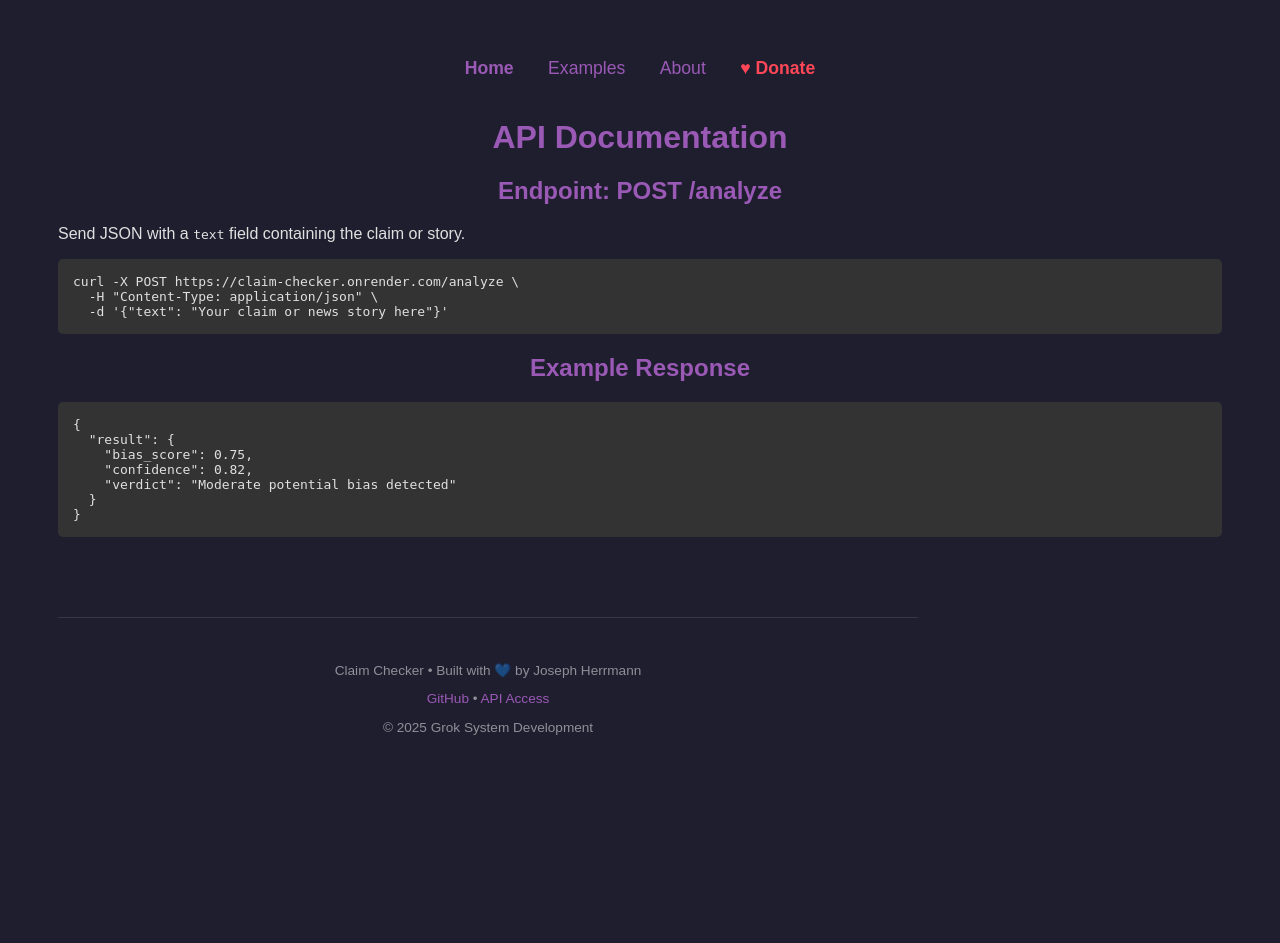
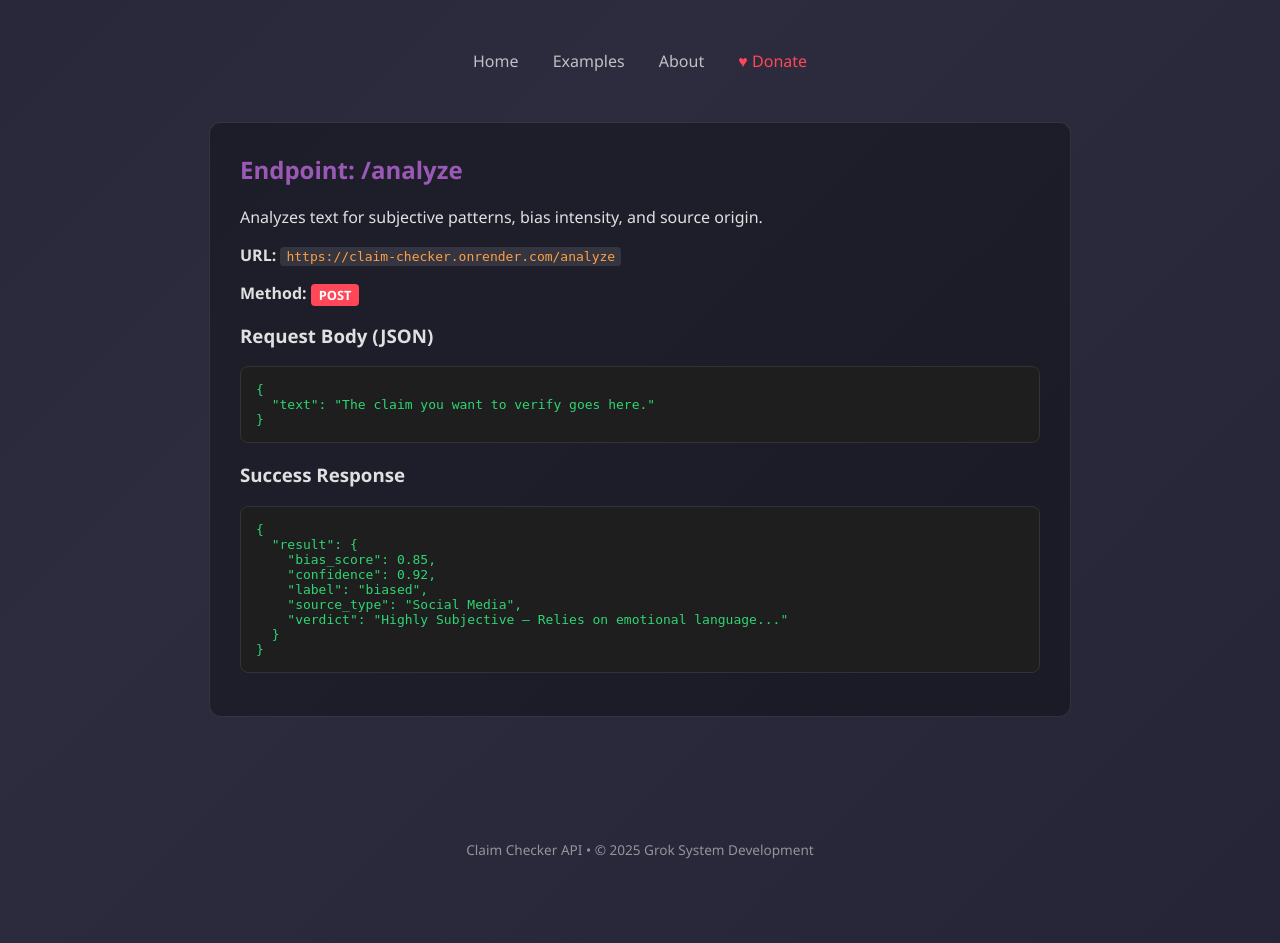
Before and after one commit to thenecronwolf-blip/Claim-Checker, a Flask app: page /docs in a window 1280 px wide. Before the commit the page ends 735 px from the top, so only its background shows below. Run offline with Flask 3, Linux system fonts and the light colour scheme.

Commit message:
Update docs.html

```diff
--- a/ui/templates/docs.html
+++ b/ui/templates/docs.html
@@ -3,47 +3,81 @@
 <head>
     <meta charset="UTF-8">
     <meta name="viewport" content="width=device-width, initial-scale=1.0">
-    <title>API Docs - Claim Checker</title>
+    <title>API Documentation - Claim Checker</title>
     <style>
-        body { font-family: Arial, sans-serif; background: #1e1e2f; color: #e0e0e0; padding: 50px; }
-        a { color: #9b59b6; } nav a { margin: 0 15px; font-size: 1.1em; }
-        nav { margin-bottom: 40px; text-align: center; }
-        pre { background: #333; padding: 15px; border-radius: 5px; overflow-x: auto; }
-        h1, h2 { color: #9b59b6; text-align: center; }
+        body {
+            font-family: 'Segoe UI', monospace, sans-serif; /* Monospace font looks techy */
+            color: #e0e0e0;
+            display: flex;
+            flex-direction: column;
+            align-items: center;
+            padding: 50px;
+            margin: 0;
+            min-height: 100vh;
+            background: linear-gradient(-45deg, #1e1e2f, #2c2c3e, #1a1a2e, #0f0f1a);
+            background-size: 400% 400%;
+            animation: gradientBG 15s ease infinite;
+        }
+        @keyframes gradientBG { 0% { background-position: 0% 50%; } 50% { background-position: 100% 50%; } 100% { background-position: 0% 50%; } }
+
+        nav { margin-bottom: 50px; font-family: 'Segoe UI', sans-serif; }
+        nav a { color: rgba(255,255,255,0.7); margin: 0 15px; text-decoration: none; font-weight: 500; transition: color 0.2s; }
+        nav a:hover { color: #9b59b6; }
+
+        .doc-card {
+            background: rgba(0, 0, 0, 0.3);
+            border: 1px solid rgba(255,255,255,0.1);
+            padding: 30px;
+            border-radius: 12px;
+            max-width: 800px;
+            width: 100%;
+            margin-bottom: 30px;
+        }
+
+        h2 { color: #9b59b6; margin-top: 0; }
+        code { background: rgba(255,255,255,0.1); padding: 2px 6px; border-radius: 4px; color: #ff9f43; }
+        pre { background: #1e1e1e; padding: 15px; border-radius: 8px; overflow-x: auto; border: 1px solid #333; color: #2ed573; }
+
+        .method { background: #ff4757; color: white; padding: 2px 8px; border-radius: 4px; font-weight: bold; font-size: 0.8em; vertical-align: middle; }
     </style>
 </head>
 <body>
-    <nav style="margin-bottom: 40px; text-align: center;">
-    <a href="/" style="color: #9b59b6; margin: 0 15px; text-decoration: none; font-weight: bold;">Home</a>
-    <a href="/examples" style="color: #9b59b6; margin: 0 15px; text-decoration: none;">Examples</a>
-    <a href="/about" style="color: #9b59b6; margin: 0 15px; text-decoration: none;">About</a>
-    <a href="/donate" style="color: #ff4757; margin: 0 15px; text-decoration: none; font-weight: bold;">♥ Donate</a>
-</nav>
 
-    <h1>API Documentation</h1>
-    <h2>Endpoint: POST /analyze</h2>
-    <p>Send JSON with a <code>text</code> field containing the claim or story.</p>
-    <pre>curl -X POST https://claim-checker.onrender.com/analyze \
-  -H "Content-Type: application/json" \
-  -d '{"text": "Your claim or news story here"}'</pre>
+    <nav>
+        <a href="/">Home</a>
+        <a href="/examples">Examples</a>
+        <a href="/about">About</a>
+        <a href="/donate" style="color: #ff4757;">♥ Donate</a>
+    </nav>
 
-    <h2>Example Response</h2>
-    <pre>{
+    <div class="doc-card">
+        <h2>Endpoint: /analyze</h2>
+        <p>Analyzes text for subjective patterns, bias intensity, and source origin.</p>
+
+        <p><strong>URL:</strong> <code>https://claim-checker.onrender.com/analyze</code></p>
+        <p><strong>Method:</strong> <span class="method">POST</span></p>
+
+        <h3>Request Body (JSON)</h3>
+        <pre>{
+  "text": "The claim you want to verify goes here."
+}</pre>
+
+        <h3>Success Response</h3>
+        <pre>{
   "result": {
-    "bias_score": 0.75,
-    "confidence": 0.82,
-    "verdict": "Moderate potential bias detected"
+    "bias_score": 0.85,
+    "confidence": 0.92,
+    "label": "biased",
+    "source_type": "Social Media",
+    "verdict": "Highly Subjective – Relies on emotional language..."
   }
 }</pre>
+    </div>
+
+    <div style="flex-grow: 1;"></div>
+
+    <footer style="margin-top: 60px; padding: 20px; text-align: center; color: rgba(255,255,255,0.5); font-size: 0.85em; width: 100%;">
+        <p>Claim Checker API • © 2025 Grok System Development</p>
+    </footer>
 </body>
-        <div style="flex-grow: 1;"></div>
-
-    <footer style="margin-top: 80px; padding: 30px; text-align: center; color: rgba(255,255,255,0.5); font-size: 0.85em; border-top: 1px solid rgba(255,255,255,0.1); width: 100%; max-width: 800px;">
-        <p>Claim Checker • Built with 💙 by Joseph Herrmann</p>
-        <p>
-            <a href="https://github.com/thenecronwolf-blip/Claim-Checker" style="color: #9b59b6; text-decoration: none; transition: color 0.2s;">GitHub</a> •
-            <a href="/docs" style="color: #9b59b6; text-decoration: none; transition: color 0.2s;">API Access</a>
-        </p>
-        <p>© 2025 Grok System Development</p>
-    </footer>
 </html>
```
